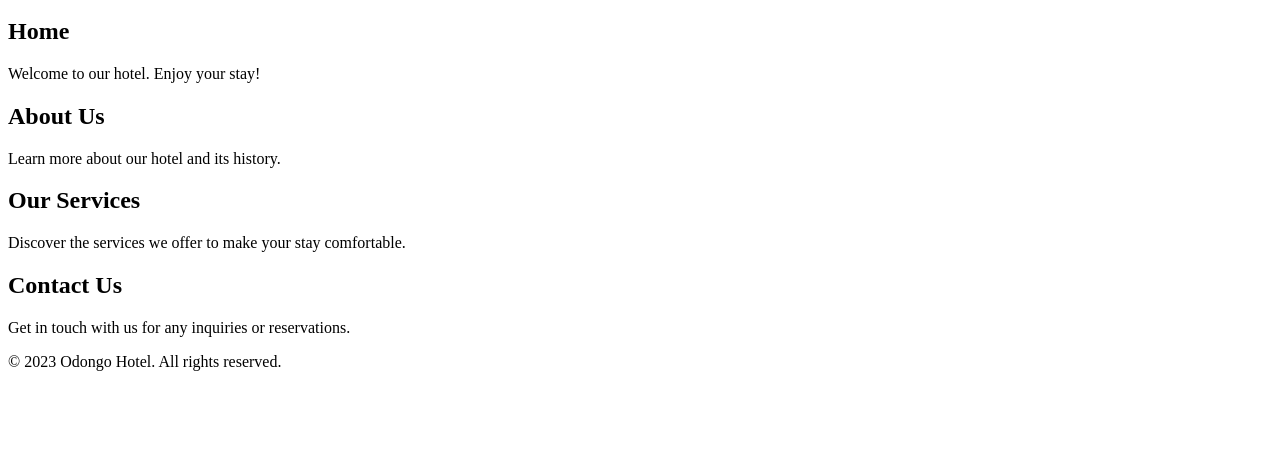
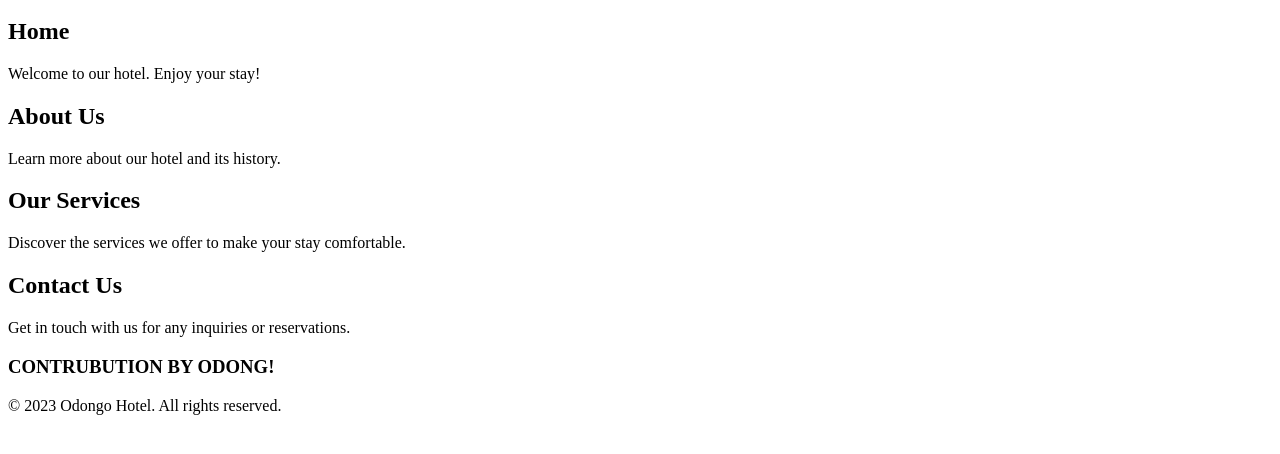
Before and after one commit to mubahood/odongo-hotel, a plain HTML site: page index.html in a window 1280 px wide. Shown: the part 154-608 px from the top of the page. Drawn offline with Linux system fonts and the light colour scheme.

Commit message:
Add contribution acknowledgment in the footer

```diff
--- a/index.html
+++ b/index.html
@@ -38,6 +38,7 @@
             <p>Get in touch with us for any inquiries or reservations.</p>
         </section>
     </main>
+    <h3>CONTRUBUTION BY ODONG!</h3>
     <footer>
         <p>&copy; 2023 Odongo Hotel. All rights reserved.</p>
     </footer>
```
